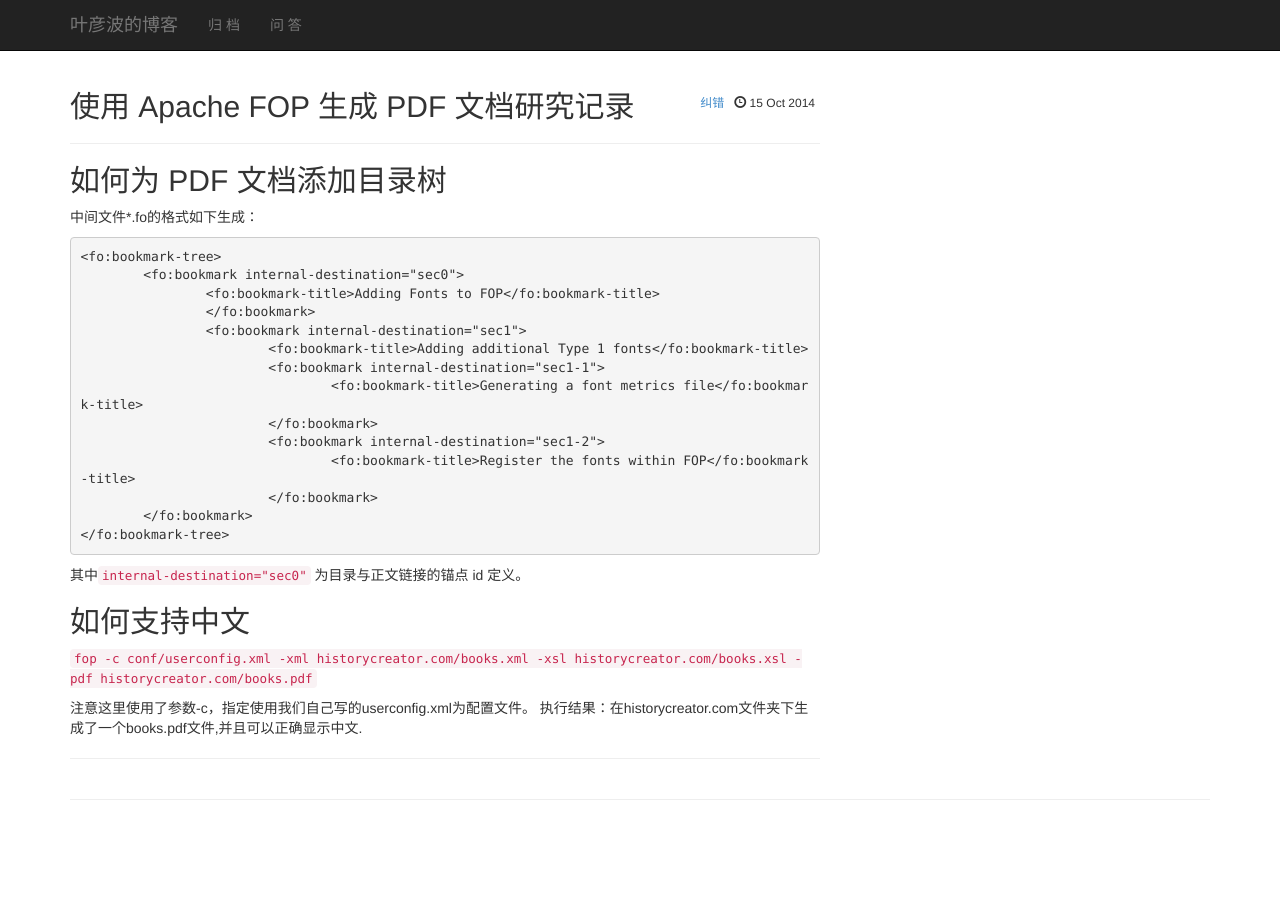
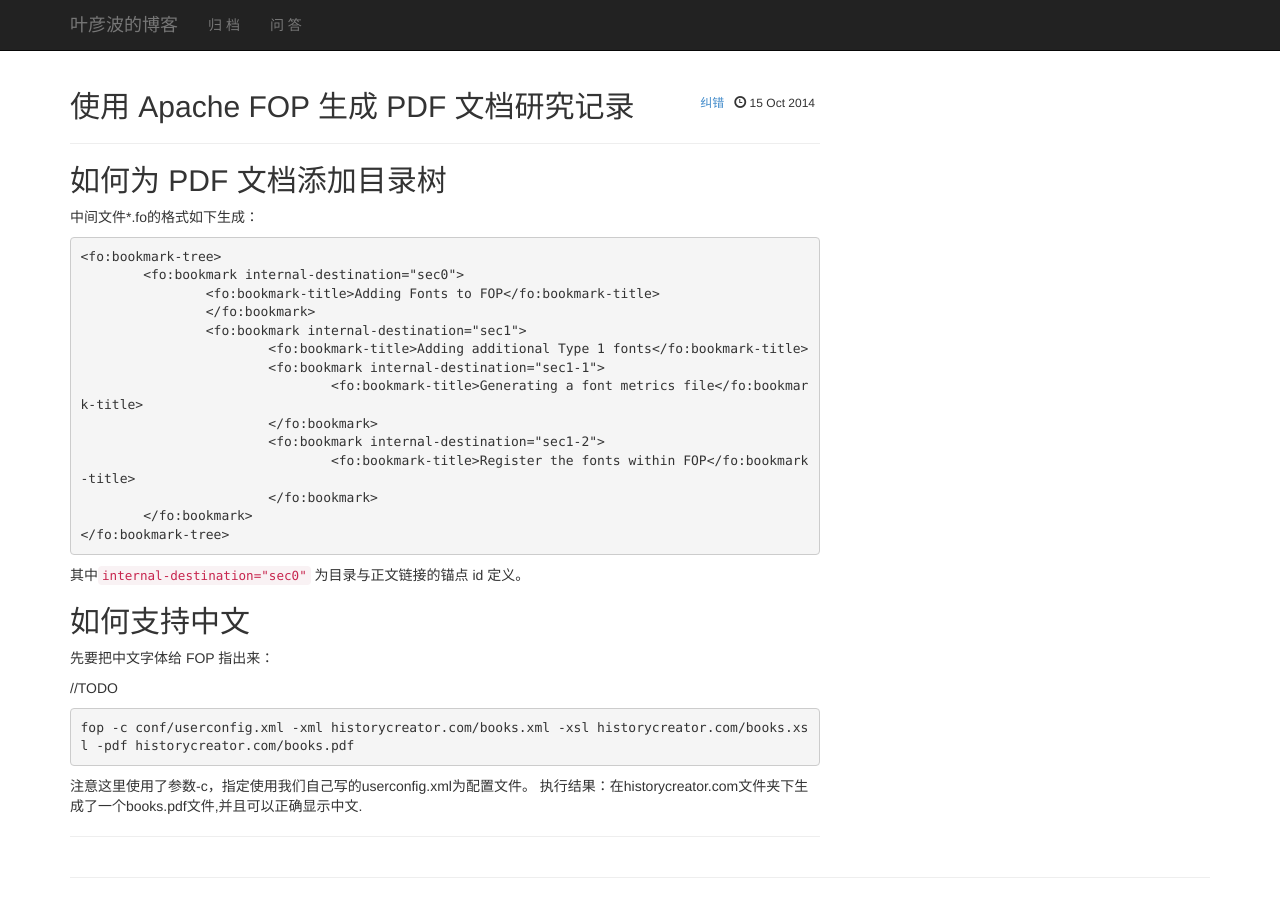
Before and after one commit to yeyanbo/yeyanbo.github.io, a Jekyll site: the page built from _posts/2014-10-15-apache-fop-generate-pdf-research.md, in a window 1280 px wide and 979 px high. Shown: the top 917 px of the window. Built offline with Jekyll 4.4.1, drawn with Linux system fonts in a browser that asks for light colours; nearby versions of some CDN libraries; library files that are not in the unit come from our copies; Markdown is read by kramdown in place of the engine named in the settings.

`````diff
--- a/_config.yml
+++ b/_config.yml
@@ -26,7 +26,7 @@ whitelist: []
 gems:      []
 
 # Conversion
-markdown: rdiscount
+markdown: redcarpet
 pygments: true
 highlighter: pygments
 lsi:         false
--- a/_posts/2014-10-15-apache-fop-generate-pdf-research.md
+++ b/_posts/2014-10-15-apache-fop-generate-pdf-research.md
@@ -8,7 +8,7 @@ tags: [fop, pdf, java]
 --------------------------------------------------
 中间文件*.fo的格式如下生成：
 
-```` xml
+````xml
 <fo:bookmark-tree>
     	<fo:bookmark internal-destination="sec0">
        		<fo:bookmark-title>Adding Fonts to FOP</fo:bookmark-title>
@@ -30,9 +30,13 @@ tags: [fop, pdf, java]
 如何支持中文
 -------------------------------------
 
-``
+先要把中文字体给 FOP 指出来：
+
+//TODO
+
+````
 fop -c conf/userconfig.xml -xml historycreator.com/books.xml -xsl historycreator.com/books.xsl -pdf historycreator.com/books.pdf
-``
+````
 
 注意这里使用了参数-c，指定使用我们自己写的userconfig.xml为配置文件。
 执行结果：在historycreator.com文件夹下生成了一个books.pdf文件,并且可以正确显示中文.
`````
